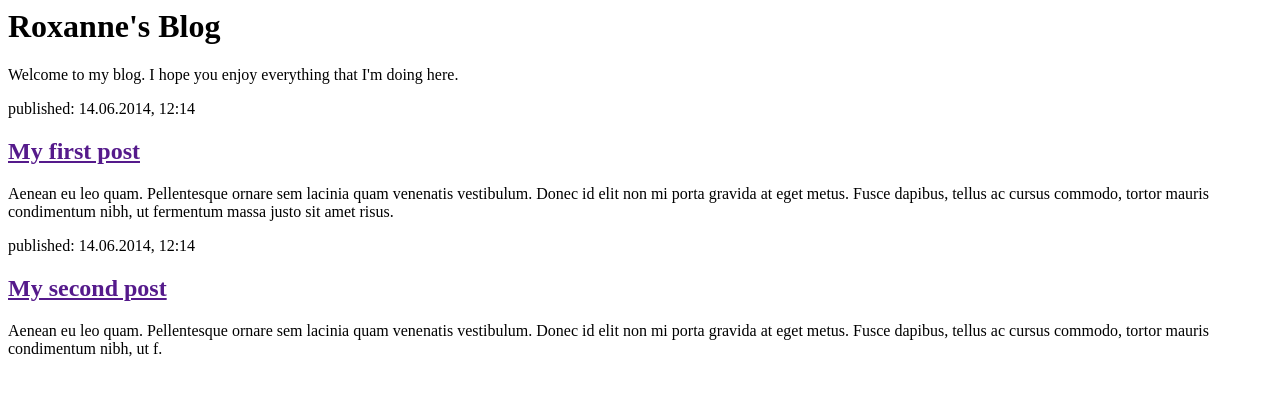
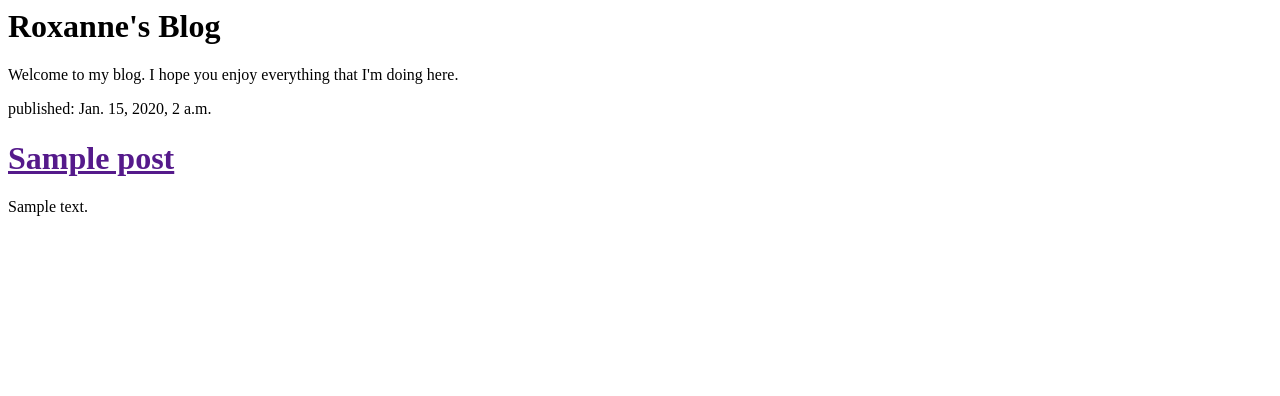
Before and after one commit to RAgerone/Django-Blog, a Django app: template blog/templates/blog/post_list.html in a window 1280 px wide. Shown: the top 396 px of the page. Run offline with Django 3.2, Linux system fonts and the light colour scheme; the template is opened without the code that fills it: values that come from a table or form of the project are taken from there, others are empty; tables that the repository leaves empty hold one stand-in row (values such as "Sample post").

Commit message:
added some styling with python template tags

```diff
--- a/blog/templates/blog/post_list.html
+++ b/blog/templates/blog/post_list.html
@@ -6,15 +6,13 @@
   <h1>Roxanne's Blog</h1>
   <p>Welcome to my blog.  I hope you enjoy everything that I'm doing here.</p>
   <div>
-       <p>published: 14.06.2014, 12:14</p>
-       <h2><a href="">My first post</a></h2>
-       <p>Aenean eu leo quam. Pellentesque ornare sem lacinia quam venenatis vestibulum. Donec id elit non mi porta gravida at eget metus. Fusce dapibus, tellus ac cursus commodo, tortor mauris condimentum nibh, ut fermentum massa justo sit amet risus.</p>
+    {% for post in posts %}
+    <div>
+      <p>published: {{ post.published_date }}</p>
+      <h1><a href="">{{ post.title }}</a></h1>
+      <p>{{ post.text|linebreaksbr }}</p>
     </div>
-
-   <div>
-       <p>published: 14.06.2014, 12:14</p>
-       <h2><a href="">My second post</a></h2>
-       <p>Aenean eu leo quam. Pellentesque ornare sem lacinia quam venenatis vestibulum. Donec id elit non mi porta gravida at eget metus. Fusce dapibus, tellus ac cursus commodo, tortor mauris condimentum nibh, ut f.</p>
+    {% endfor %}
   </div>
 </body>
 </html>
--- a/blog/views.py
+++ b/blog/views.py
@@ -1,5 +1,8 @@
 from django.shortcuts import render
+from django.utils import timezone
+from .models import Post
 
 # Create your views here.
 def post_list(request):
-    return render(request, 'blog/post_list.html')
+    posts = Post.objects.filter(published_date__lte=timezone.now()).order_by('published_date')
+    return render(request, 'blog/post_list.html', {'posts': posts})
```
Lines whose indentation alone changed are shown as unchanged.
